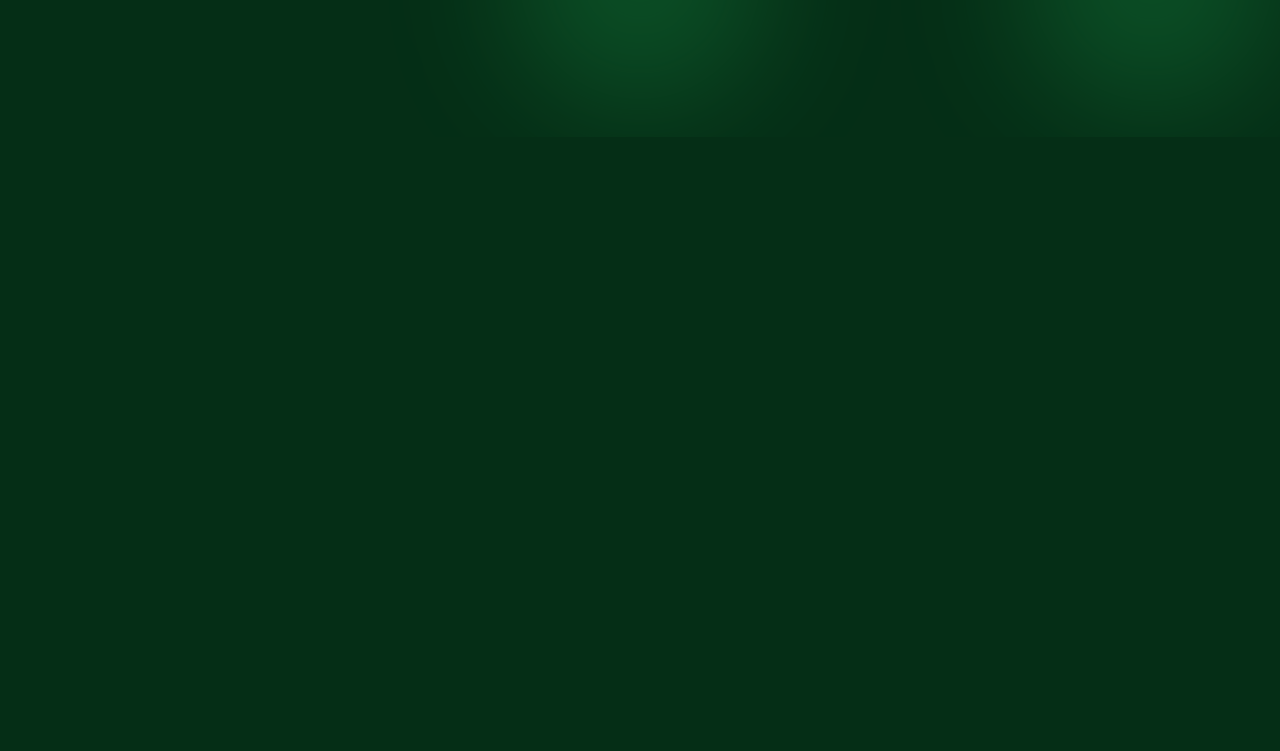
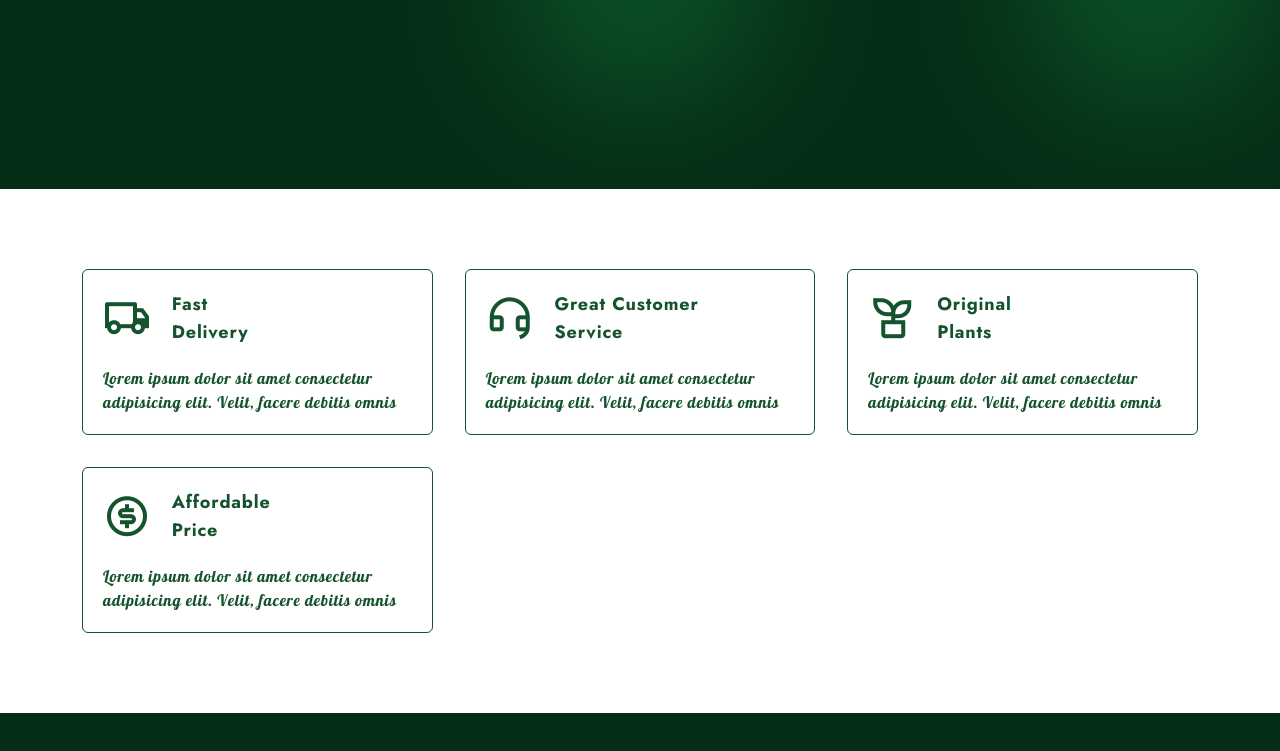
Before and after one commit to naimur-234964/indore_plants, a website built with Vite: page index.html in a window 1280 px wide. Shown: the part 663-1414 px from the top of the page. Before the commit the page ends 800 px from the top, so only its background shows below. Built offline with nearby package versions, Linux system fonts and the light colour scheme.

Commit message:
service section completed

```diff
--- a/index.html
+++ b/index.html
@@ -125,15 +125,75 @@
         <!-- Home Section End -->
 
         <!-- Service Section Start -->
-         <div class="">
-            <div class="">
-                <div class="">
-                    <div class="">
+        <div class="bg-white text-green-900 my-20 py-20">
+            <div class="container w-full grid grid-cols-1 md:grid-cols-2 xl:grid-cols-3 xxl:grid-cols-4 gap-8">
 
+                <!-- Card-1 Start -->
+                <div
+                    class="border border-green-900 rounded-md p-5 cursor-pointer hover:shadow-2xl hover:-translate-y-2 duration-300 space-y-5">
+                    <div class="flex items-center gap-5">
+                        <i class="ri-truck-line text-3xl md:text-4xl xl:text-5xl xxl:text-6xl"></i>
+                        <p class="md:text-lg font-bold">
+                            Fast <br>
+                            Delivery
+                        </p>
                     </div>
+                    <p class="font-Lobster">
+                        Lorem ipsum dolor sit amet consectetur adipisicing elit. Velit, facere debitis omnis
+                    </p>
                 </div>
+                <!-- Card-1 End -->
+
+                <!-- Card-2 Start -->
+                <div
+                    class="border border-green-900 rounded-md p-5 cursor-pointer hover:shadow-2xl hover:-translate-y-2 duration-300 space-y-5">
+                    <div class="flex items-center gap-5">
+                        <i class="ri-customer-service-line text-3xl md:text-4xl xl:text-5xl xxl:text-6xl"></i>
+                        <p class="md:text-lg font-bold">
+                            Great Customer <br>
+                            Service
+                        </p>
+                    </div>
+                    <p class="font-Lobster">
+                        Lorem ipsum dolor sit amet consectetur adipisicing elit. Velit, facere debitis omnis
+                    </p>
+                </div>
+                <!-- Card-2 End -->
+
+                <!-- Card-3 Start -->
+                <div
+                    class="border border-green-900 rounded-md p-5 cursor-pointer hover:shadow-2xl hover:-translate-y-2 duration-300 space-y-5">
+                    <div class="flex items-center gap-5">
+                        <i class="ri-plant-line text-3xl md:text-4xl xl:text-5xl xxl:text-6xl"></i>
+                        <p class="md:text-lg font-bold">
+                            Original <br>
+                            Plants
+                        </p>
+                    </div>
+                    <p class="font-Lobster">
+                        Lorem ipsum dolor sit amet consectetur adipisicing elit. Velit, facere debitis omnis
+                    </p>
+                </div>
+                <!-- Card-3 End -->
+
+                <!-- Card-4 Start -->
+                <div
+                    class="border border-green-900 rounded-md p-5 cursor-pointer hover:shadow-2xl hover:-translate-y-2 duration-300 space-y-5">
+                    <div class="flex items-center gap-5">
+                        <i class="ri-money-dollar-circle-line text-3xl md:text-4xl xl:text-5xl xxl:text-6xl"></i>
+                        <p class="md:text-lg font-bold">
+                            Affordable <br>
+                            Price
+                        </p>
+                    </div>
+                    <p class="font-Lobster">
+                        Lorem ipsum dolor sit amet consectetur adipisicing elit. Velit, facere debitis omnis
+                    </p>
+                </div>
+                <!-- Card-4 End -->
+
             </div>
-         </div>
+        </div>
         <!-- Service Section End -->
     </main>
     <!-- Main Section End -->
```
